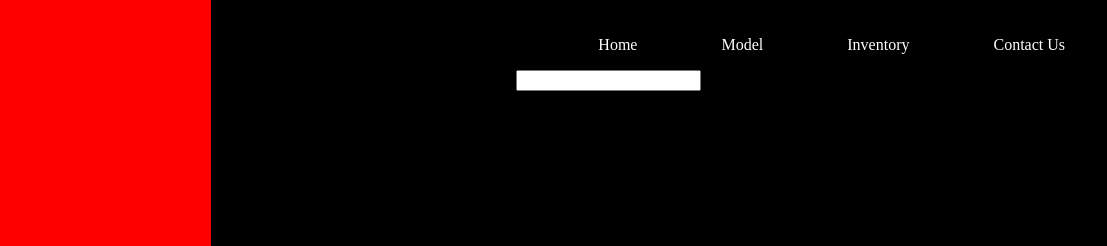
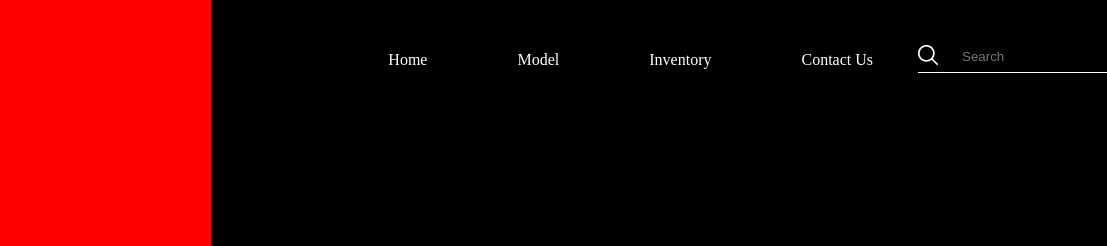
Before and after one commit to onoshkinivan/car-showroom, a plain HTML site: page index.html in a window 1280 px wide. Shown: the top 246 px of the page, 173-1280 px from the left. Drawn offline with Linux system fonts and the light colour scheme.

Commit message:
Add files via upload

```diff
--- a/index.html
+++ b/index.html
@@ -36,7 +36,7 @@
                         </li>
                     </ul>
                     <div class="header__search">
-                        <input type="text" class="header-input__search">
+                        <input type="search" class="header__input" placeholder="Search">
                     </div>
                 </div>
             </header>
--- a/style.css
+++ b/style.css
@@ -39,6 +39,11 @@ html, body {
     margin-left: 5px;
 }
 
+.header__right {
+    display: flex;
+    align-items: center;
+}
+
 .nav__list {
     list-style-type: none;
     right: 0;
@@ -46,12 +51,43 @@ html, body {
 }
 
 .nav__item {
-    margin: auto 42px;
+    margin: auto 45px;
 }
 
 .nav__link {
     text-decoration: none;
     color: white;
+}
+
+.header__search {
+    width: 189px;
+    position: relative;
+}
+
+.header__search::before {
+    content: '';
+    width: 20px;
+    height: 20px;
+    display: block;
+    background-image: url(img/search.png);
+    background-size: contain;
+    background-position: center;
+    position: absolute;
+    bottom: 8px;
+    left: 0;
+}
+
+.header__input  {
+    border: none;
+    outline: none;
+    border-bottom: 1px solid #ffffff;
+    background-color: black;
+    width: 100%;
+    color: #ffffff;
+    display: block;
+    height: 100%;
+    padding-bottom: 8px;
+    padding-left: 44px;
 }
 
 .text {
```
